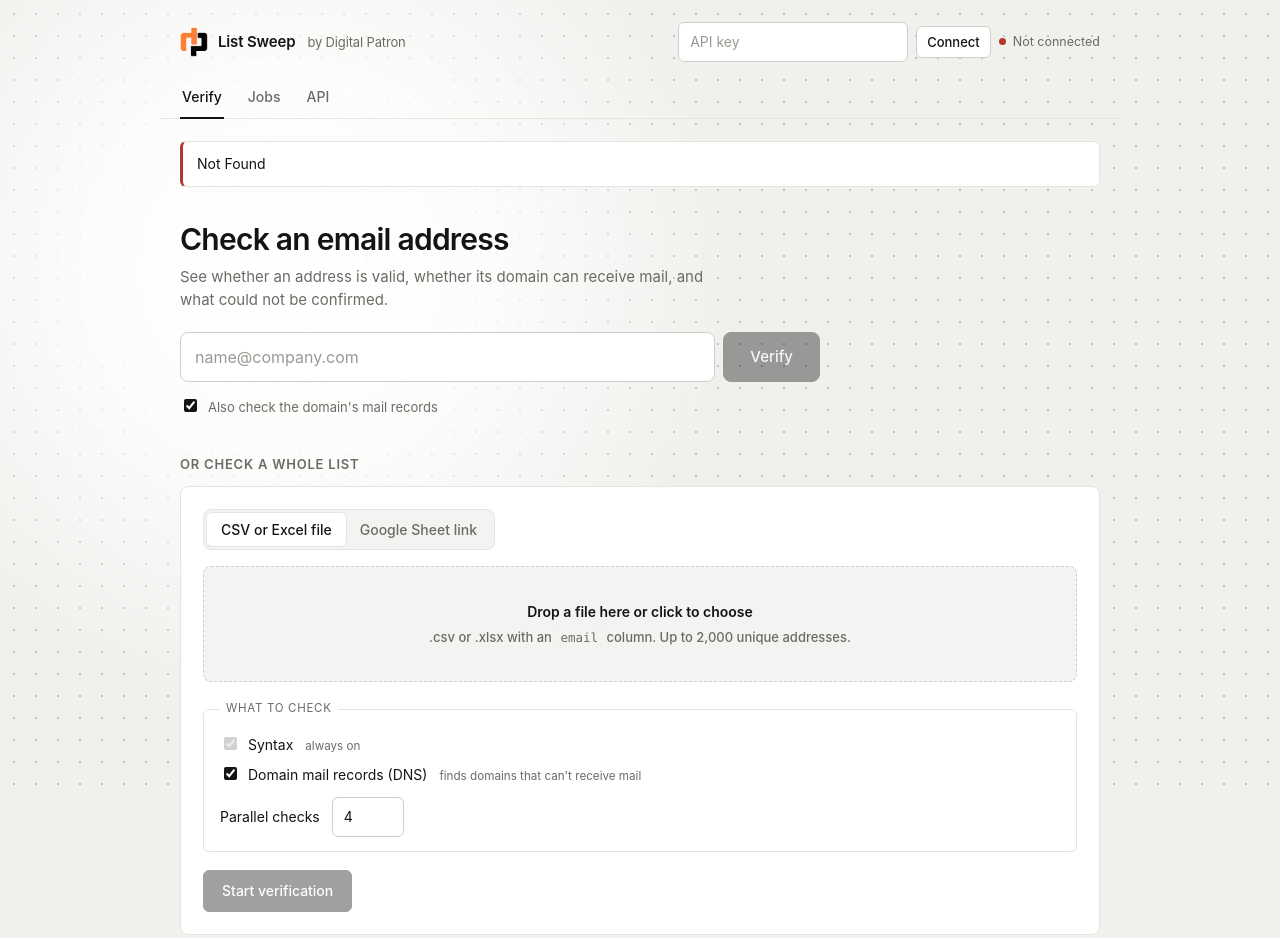
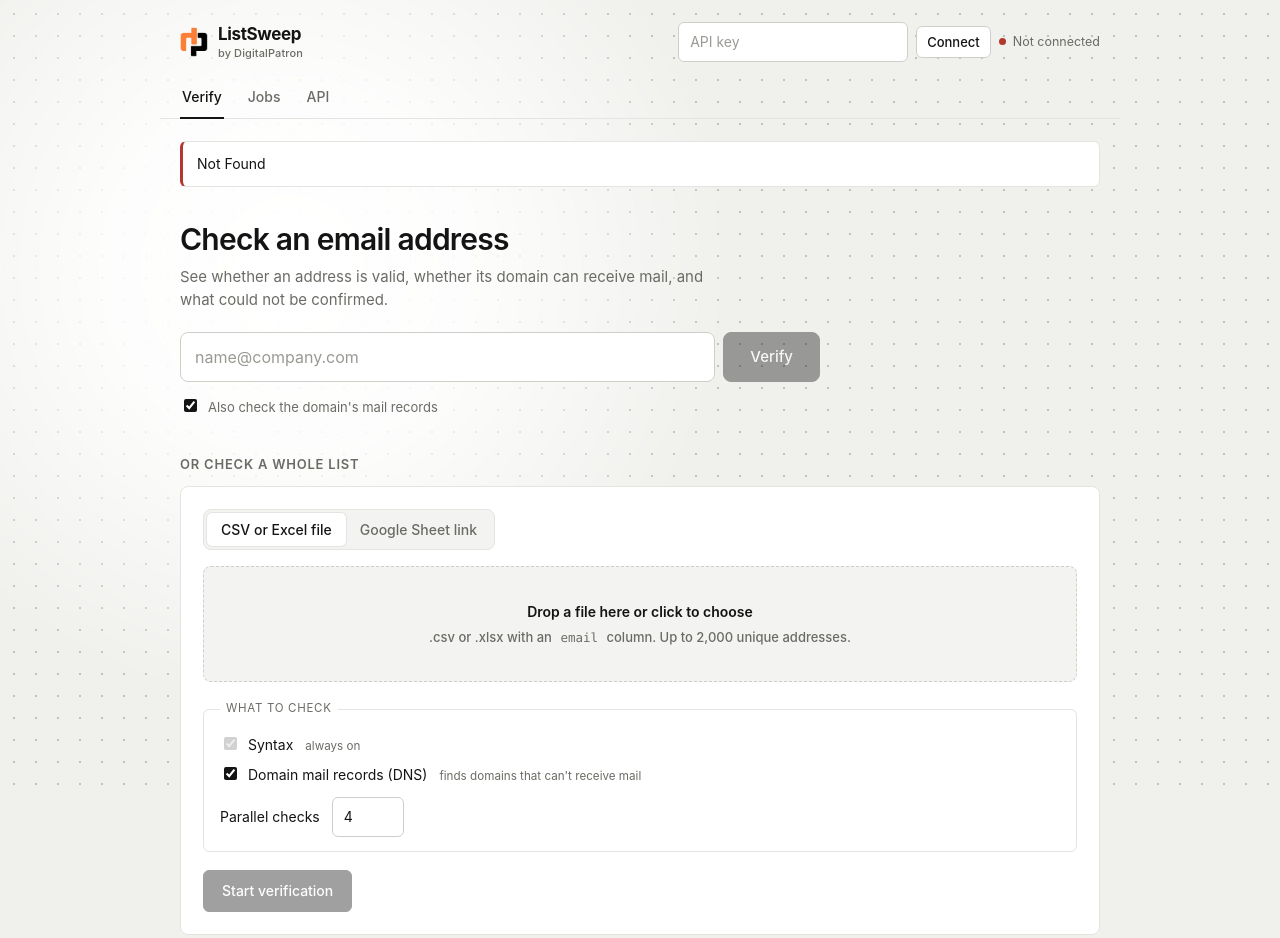
Before and after one commit to LuckyRathee/listsweep-by-lucky-DP, a plain HTML site: page verifier/ui/index.html in a window 1280 px wide. Shown: the top 938 px of the page. Drawn offline with Linux system fonts and the light colour scheme; no server answers.

Commit message:
Header lockup: ListSweep with a small 'by DigitalPatron' line below

```diff
--- a/verifier/ui/index.html
+++ b/verifier/ui/index.html
@@ -10,7 +10,7 @@
 </head>
 <body>
   <header class="top">
-    <div class="brand"><img class="mark" src="/ui/digital-patron-logo.png" alt="Digital Patron" width="28" height="30"><span class="brand-name">List Sweep</span><span class="brand-by">by Digital Patron</span></div>
+    <div class="brand"><img class="mark" src="/ui/digital-patron-logo.png" alt="Digital Patron" width="28" height="30"><span class="brand-text"><span class="brand-name">ListSweep</span><span class="brand-by">by DigitalPatron</span></span></div>
     <form class="keybox" id="key-form" autocomplete="off">
       <label for="api-key" class="sr">API key</label>
       <input id="api-key" type="password" placeholder="API key" autocomplete="off" spellcheck="false">
--- a/verifier/ui/style.css
+++ b/verifier/ui/style.css
@@ -66,10 +66,11 @@ code { font: 12.5px ui-monospace, SFMono-Regular, Menlo, monospace; background:
   max-width: 960px; margin: 0 auto; padding: 22px 20px 14px;
   display: flex; flex-wrap: wrap; gap: 14px; align-items: center; justify-content: space-between;
 }
-.brand { display: flex; align-items: center; gap: 10px; font-size: 15px; font-weight: 600; letter-spacing: -0.01em; }
+.brand { display: flex; align-items: center; gap: 10px; }
 .mark { height: 30px; width: auto; flex: none; display: block; }
-.brand-name { font-weight: 600; }
-.brand-by { color: var(--muted); font-weight: 400; font-size: 13px; padding-left: 2px; }
+.brand-text { display: flex; flex-direction: column; line-height: 1.1; }
+.brand-name { font-size: 17px; font-weight: 700; letter-spacing: -0.02em; }
+.brand-by { margin-top: 3px; color: var(--muted); font-size: 11px; font-weight: 500; letter-spacing: 0.01em; }
 .keybox { display: flex; flex-wrap: wrap; gap: 8px; align-items: center; }
 .keybox input { width: 230px; max-width: 100%; }
 .pill { display: inline-flex; align-items: center; gap: 7px; font-size: 12.5px; color: var(--muted); }
```
